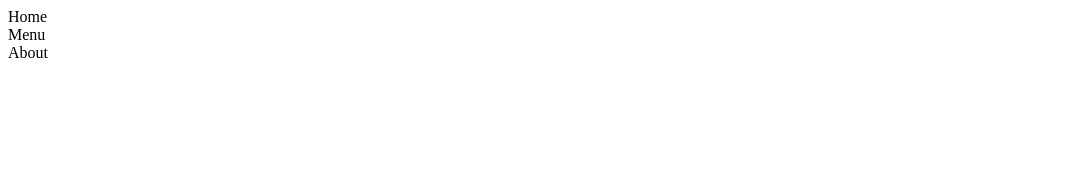
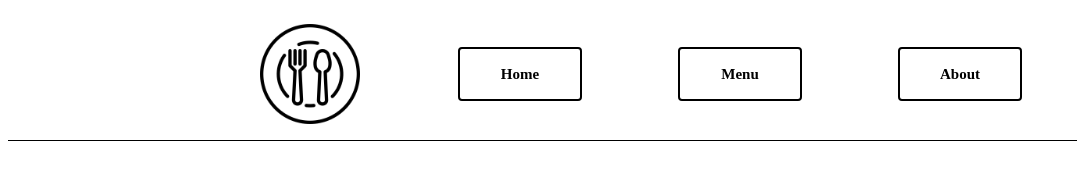
Before and after one commit to IfrahimA/restaurant_page, a website built with webpack: page src/index.html in a window 1280 px wide. Shown: the whole page, without its empty margins (0-1077 px from the left). Built offline with nearby package versions, Linux system fonts and the light colour scheme.

Commit message:
Added a Header w/ Styles

```diff
--- a/package.json
+++ b/package.json
@@ -9,7 +9,9 @@
   "author": "",
   "license": "ISC",
   "devDependencies": {
+    "css-loader": "^7.1.2",
     "html-webpack-plugin": "^5.6.0",
+    "style-loader": "^4.0.0",
     "webpack": "^5.92.0",
     "webpack-cli": "^5.1.4"
   }
--- /dev/null
+++ b/src/header.js
@@ -0,0 +1,21 @@
+import dishImage from './images/dish.png'
+
+export function header()
+{
+    const header = document.getElementById('header')
+    const homePage = document.createElement('nav');
+    const menu = document.createElement('nav');
+    const about = document.createElement('nav');
+    const icon = document.createElement('img');
+
+    icon.src = dishImage;
+
+    homePage.textContent = 'Home';
+    menu.textContent = "Menu";
+    about.textContent = "About";
+
+    header.appendChild(icon);
+    header.appendChild(homePage);
+    header.appendChild(menu);
+    header.appendChild(about);
+}
--- /dev/null
+++ b/src/home.js
@@ -0,0 +1,5 @@
+function home()
+{
+    const container = document.getElementById('container');
+
+}
--- a/src/index.html
+++ b/src/index.html
@@ -3,16 +3,16 @@
 <head>
     <meta charset="UTF-8">
     <meta name="viewport" content="width=device-width, initial-scale=1.0">
-    <title>Restaurant Page</title>
+    <title>Document</title>
 </head>
 <body>
-    <header>
-        <nav>Home</nav>
-        <nav>Menu</nav>
-        <nav>About</nav>
-    </header>
-    <div id="content">
+    <div id="container">
+        <div id="header">
 
+        </div>
+        <div id="content">
+
+        </div>
     </div>
 </body>
 </html>
--- a/src/index.js
+++ b/src/index.js
@@ -0,0 +1,4 @@
+import { header } from "./header.js";
+import * as css from "./styles.css";
+
+header();
--- /dev/null
+++ b/src/styles.css
@@ -0,0 +1,43 @@
+#container
+{
+    width: 100%;
+    height: 100vh;
+
+    display: grid;
+    grid-template-rows: 1fr 5fr;
+}
+
+#header
+{
+    display: flex;
+    justify-content: center;
+    gap: 100px;
+    padding: 10px 20px;
+    align-items: center;
+    border-bottom: 1px solid black;
+}
+
+nav
+{
+    display: flex;
+    justify-content: center;
+    align-items: center;
+    outline: 2px solid black;
+    width: 120px;
+    height: 50px;
+    border-radius: 2px;
+    font-size: 15px;
+    font-weight: 800;
+}
+
+nav:hover
+{
+    font-size: 20px;
+    transition: 0.5s;
+}
+
+img
+{
+    width: 100px;
+    height: 100px;
+}
--- a/webpack.config.js
+++ b/webpack.config.js
@@ -7,7 +7,7 @@ module.exports = {
     new HtmlWebpackPlugin({
         title: 'Restaurant Page',
         filename: 'index.html',
-        template: 'src/index.html'
+        template: '/src/index.html'
     })
   ],
   output: {
@@ -15,4 +15,16 @@ module.exports = {
     path: path.resolve(__dirname, 'dist'),
     clean: true,
   },
+  module: {
+    rules: [
+      {
+        test: /\.css$/i,
+        use: ["style-loader", "css-loader"],
+      },
+      {
+        test: /\.(png|svg|jpg|jpeg|gif)$/i,
+        type: "asset/resource",
+      },
+    ],
+  },
 };
```
Also changed, not shown: src/images/dish.png (added), 1 other file.
